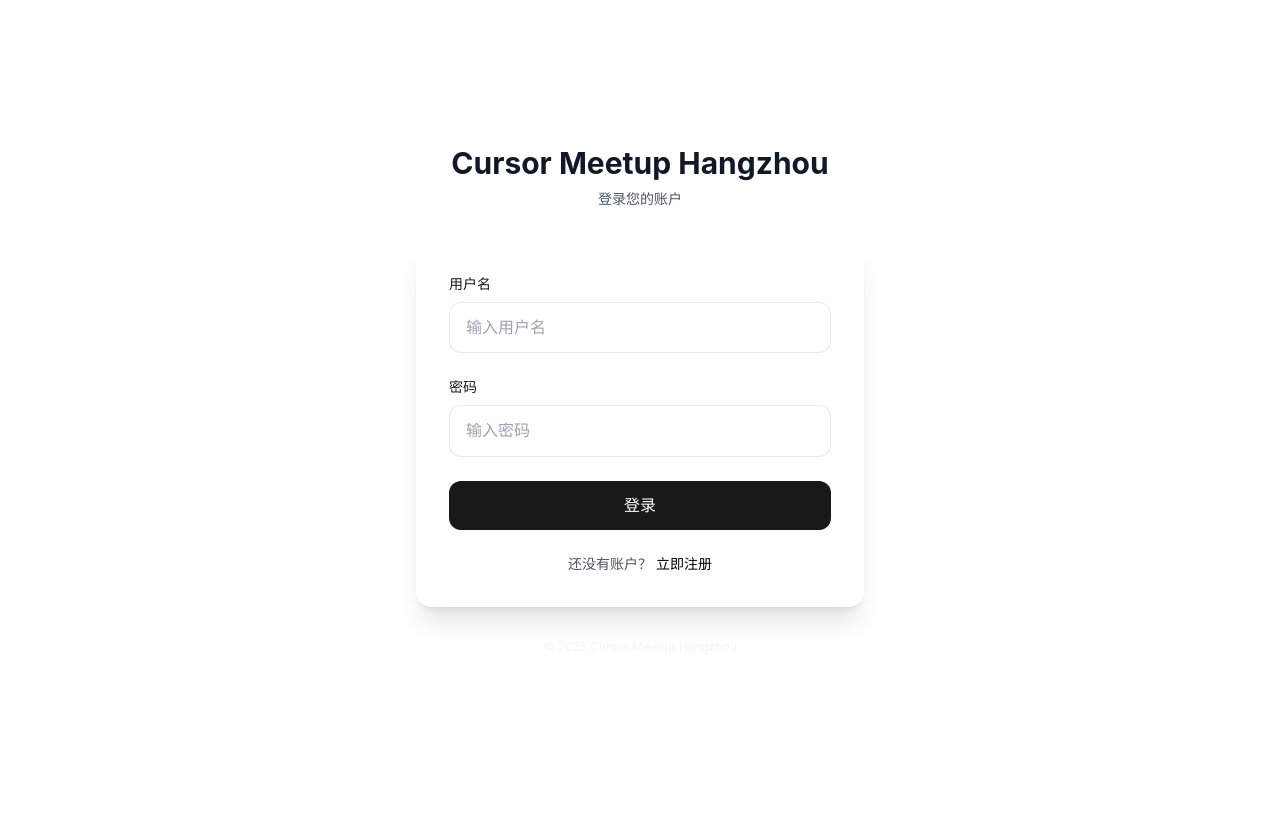
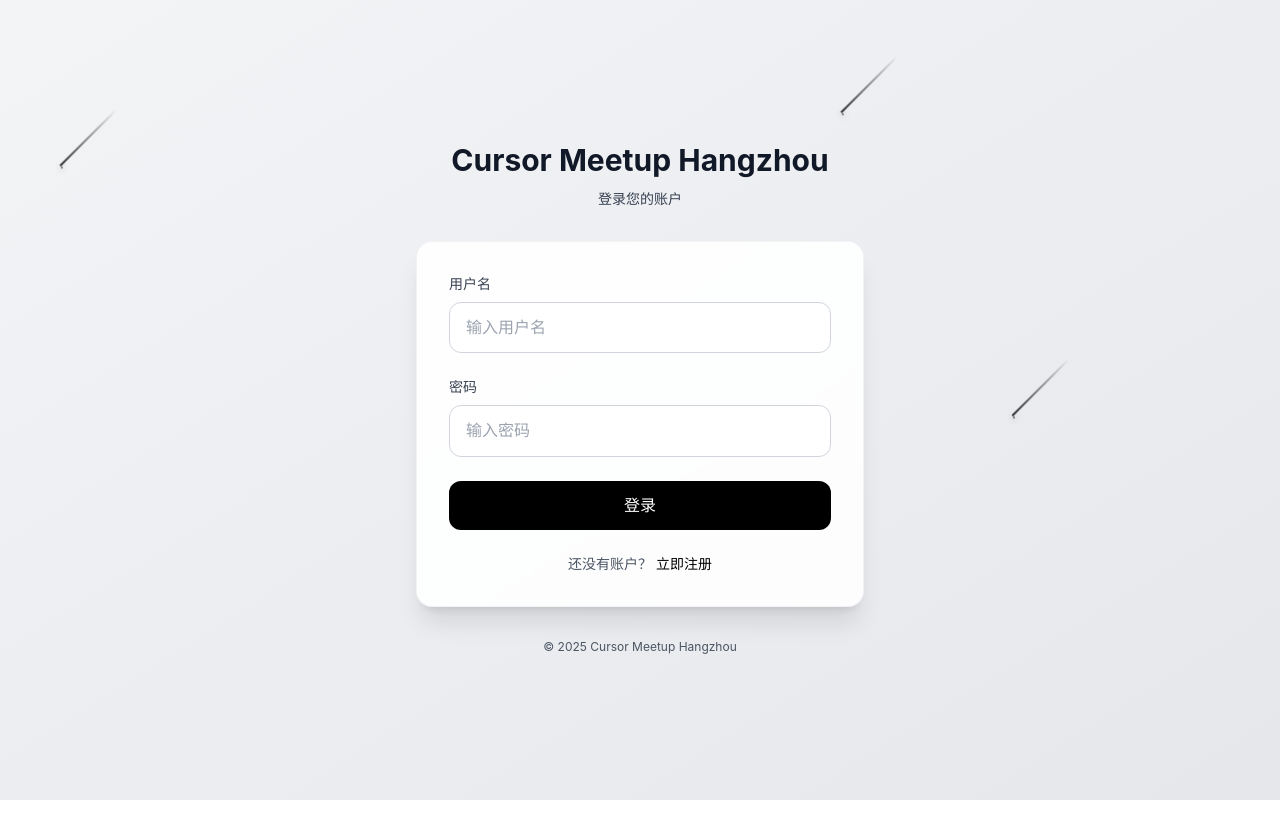
Before and after one commit to cursor-meetup/cursor-ctf, a React (Vite) app: page /login in a window 1280 px wide. Shown: the top 838 px of the page. Built offline with nearby package versions, Linux system fonts and the light colour scheme.

Commit message:
fix: 样式修复

```diff
--- a/src/global.css
+++ b/src/global.css
@@ -95,6 +95,67 @@ select:focus {
   animation: scrollBackground 15s linear infinite;
 }
 
+/* 标题浮动动画 */
+.animate-float-title {
+  animation: floatTitle 3s ease-in-out infinite;
+}
+
+/* 流星雨动画 */
+.meteor {
+  position: absolute;
+  width: 2px;
+  height: 2px;
+  background: rgba(0, 0, 0, 0.6);
+  border-radius: 50%;
+  box-shadow: 0 0 6px rgba(0, 0, 0, 0.8);
+}
+
+.meteor::before {
+  content: '';
+  position: absolute;
+  top: 0;
+  left: 0;
+  width: 2px;
+  height: 80px;
+  background: linear-gradient(to bottom, rgba(0, 0, 0, 0.8), transparent);
+  transform: rotate(-135deg);
+  transform-origin: 0 0;
+}
+
+.meteor-1 {
+  animation: meteor1 8s linear infinite;
+  top: -100px;
+  right: 10%;
+}
+
+.meteor-2 {
+  animation: meteor2 10s linear infinite;
+  top: -100px;
+  right: 30%;
+  animation-delay: 2s;
+}
+
+.meteor-3 {
+  animation: meteor3 12s linear infinite;
+  top: -100px;
+  right: 50%;
+  animation-delay: 4s;
+}
+
+.meteor-4 {
+  animation: meteor4 9s linear infinite;
+  top: -100px;
+  right: 70%;
+  animation-delay: 6s;
+}
+
+.meteor-5 {
+  animation: meteor5 11s linear infinite;
+  top: -100px;
+  right: 90%;
+  animation-delay: 1s;
+}
+
 @keyframes fadeInLogin {
   from {
     opacity: 0;
@@ -151,6 +212,100 @@ select:focus {
   }
 }
 
+@keyframes floatTitle {
+  0%, 100% {
+    transform: translateY(0);
+  }
+  50% {
+    transform: translateY(-10px);
+  }
+}
+
+@keyframes meteor1 {
+  0% {
+    transform: translateY(-100px) translateX(0);
+    opacity: 0;
+  }
+  5% {
+    opacity: 1;
+  }
+  95% {
+    opacity: 1;
+  }
+  100% {
+    transform: translateY(100vh) translateX(-200px);
+    opacity: 0;
+  }
+}
+
+@keyframes meteor2 {
+  0% {
+    transform: translateY(-100px) translateX(0);
+    opacity: 0;
+  }
+  5% {
+    opacity: 1;
+  }
+  95% {
+    opacity: 1;
+  }
+  100% {
+    transform: translateY(100vh) translateX(-150px);
+    opacity: 0;
+  }
+}
+
+@keyframes meteor3 {
+  0% {
+    transform: translateY(-100px) translateX(0);
+    opacity: 0;
+  }
+  5% {
+    opacity: 1;
+  }
+  95% {
+    opacity: 1;
+  }
+  100% {
+    transform: translateY(100vh) translateX(-180px);
+    opacity: 0;
+  }
+}
+
+@keyframes meteor4 {
+  0% {
+    transform: translateY(-100px) translateX(0);
+    opacity: 0;
+  }
+  5% {
+    opacity: 1;
+  }
+  95% {
+    opacity: 1;
+  }
+  100% {
+    transform: translateY(100vh) translateX(-120px);
+    opacity: 0;
+  }
+}
+
+@keyframes meteor5 {
+  0% {
+    transform: translateY(-100px) translateX(0);
+    opacity: 0;
+  }
+  5% {
+    opacity: 1;
+  }
+  95% {
+    opacity: 1;
+  }
+  100% {
+    transform: translateY(100vh) translateX(-160px);
+    opacity: 0;
+  }
+}
+
 /* 响应式设计 */
 @media (max-width: 768px) {
   html {
--- a/src/pages/Login.tsx
+++ b/src/pages/Login.tsx
@@ -70,35 +70,36 @@ const Login = () => {
   };
 
   return (
-    <div className="min-h-screen relative flex items-center justify-center p-4">
-
-
-      {/* 毛玻璃效果覆盖层 */}
-      <div className="absolute inset-0 backdrop-blur-sm" />
-
-      {/* 渐变遮罩层 */}
-      {/* <div className="absolute inset-0 bg-gradient-to-br from-white/50 via-white/30 to-gray-100/50" /> */}
+    <div className="min-h-screen relative flex items-center justify-center p-4 bg-gradient-to-br from-gray-100 to-gray-200">
+      {/* 流星雨效果 */}
+      <div className="absolute inset-0 overflow-hidden pointer-events-none">
+        <div className="meteor meteor-1"></div>
+        <div className="meteor meteor-2"></div>
+        <div className="meteor meteor-3"></div>
+        <div className="meteor meteor-4"></div>
+        <div className="meteor meteor-5"></div>
+      </div>
 
       {/* 主容器 */}
       <div className="relative w-full max-w-md z-10">
         {/* 标题区域 */}
         <div className="text-center mb-8 animate-fade-in">
           <div className="mb-6">
-            <h1 className="text-3xl font-bold text-gray-900 mb-2">
+            <h1 className="text-3xl font-bold text-gray-900 mb-2 animate-float-title">
               Cursor Meetup Hangzhou
             </h1>
-            <p className="text-gray-600 text-sm">
+            <p className="text-gray-700 text-sm">
               {isLoginMode ? '登录您的账户' : '创建新账户'}
             </p>
           </div>
         </div>
 
         {/* 登录卡片 */}
-        <div className="bg-white/60 backdrop-blur-md rounded-2xl shadow-xl border border-white/20 p-8 animate-slide-up">
+        <div className="bg-white/90 backdrop-blur-sm rounded-2xl shadow-xl border border-gray-200/50 p-8 animate-slide-up">
           <form className="space-y-6" onSubmit={handleSubmit}>
             {/* 用户名输入 */}
             <div className="space-y-2">
-              <label htmlFor="username" className="block text-sm font-medium text-gray-900">
+              <label htmlFor="username" className="block text-sm font-medium text-gray-700">
                 用户名
               </label>
               <input
@@ -108,7 +109,7 @@ const Login = () => {
                 required
                 value={username}
                 onChange={(e) => setUsername(e.target.value)}
-                className="w-full px-4 py-3 border border-gray-300/50 rounded-xl focus:ring-2 focus:ring-black focus:border-black outline-none transition-all duration-200 text-gray-900 placeholder-gray-400 bg-white/70 backdrop-blur-sm"
+                className="w-full px-4 py-3 border border-gray-300 rounded-xl focus:ring-2 focus:ring-black focus:border-black outline-none transition-all duration-200 text-gray-900 placeholder-gray-400 bg-white"
                 placeholder="输入用户名"
                 disabled={loading}
               />
@@ -116,7 +117,7 @@ const Login = () => {
 
             {/* 密码输入 */}
             <div className="space-y-2">
-              <label htmlFor="password" className="block text-sm font-medium text-gray-900">
+              <label htmlFor="password" className="block text-sm font-medium text-gray-700">
                 密码
               </label>
               <input
@@ -126,7 +127,7 @@ const Login = () => {
                 required
                 value={password}
                 onChange={(e) => setPassword(e.target.value)}
-                className="w-full px-4 py-3 border border-gray-300/50 rounded-xl focus:ring-2 focus:ring-black focus:border-black outline-none transition-all duration-200 text-gray-900 placeholder-gray-400 bg-white/70 backdrop-blur-sm"
+                className="w-full px-4 py-3 border border-gray-300 rounded-xl focus:ring-2 focus:ring-black focus:border-black outline-none transition-all duration-200 text-gray-900 placeholder-gray-400 bg-white"
                 placeholder={isLoginMode ? "输入密码" : "输入至少6位密码"}
                 disabled={loading}
               />
@@ -145,7 +146,7 @@ const Login = () => {
                   required
                   value={confirmPassword}
                   onChange={(e) => setConfirmPassword(e.target.value)}
-                  className="w-full px-4 py-3 border border-gray-300/50 rounded-xl focus:ring-2 focus:ring-black focus:border-black outline-none transition-all duration-200 text-gray-900 placeholder-gray-400 bg-white/70 backdrop-blur-sm"
+                  className="w-full px-4 py-3 border border-gray-300 rounded-xl focus:ring-2 focus:ring-black focus:border-black outline-none transition-all duration-200 text-gray-900 placeholder-gray-400 bg-white"
                   placeholder="再次输入密码"
                   disabled={loading}
                 />
@@ -154,7 +155,7 @@ const Login = () => {
 
             {/* 错误提示 */}
             {error && (
-              <div className="p-4 bg-red-50/80 backdrop-blur-sm border border-red-200/50 rounded-xl animate-shake">
+              <div className="p-4 bg-red-50 border border-red-200 rounded-xl animate-shake">
                 <p className="text-sm text-red-800">{error}</p>
               </div>
             )}
@@ -163,7 +164,7 @@ const Login = () => {
             <button
               type="submit"
               disabled={loading}
-              className="w-full bg-black/90 text-white py-3 px-4 rounded-xl font-medium hover:bg-black focus:outline-none focus:ring-2 focus:ring-black focus:ring-offset-2 disabled:opacity-50 disabled:cursor-not-allowed transition-all duration-200 transform hover:scale-[1.02] active:scale-[0.98] backdrop-blur-sm"
+              className="w-full bg-black text-white py-3 px-4 rounded-xl font-medium hover:bg-gray-800 focus:outline-none focus:ring-2 focus:ring-black focus:ring-offset-2 disabled:opacity-50 disabled:cursor-not-allowed transition-all duration-200 transform hover:scale-[1.02] active:scale-[0.98]"
             >
               {loading ? (
                 <div className="flex items-center justify-center">
@@ -197,7 +198,7 @@ const Login = () => {
         </div>
 
         {/* 底部装饰 */}
-        <div className="text-center mt-8 text-xs text-gray-100">
+        <div className="text-center mt-8 text-xs text-gray-600">
           © 2025 Cursor Meetup Hangzhou
         </div>
       </div>
```
